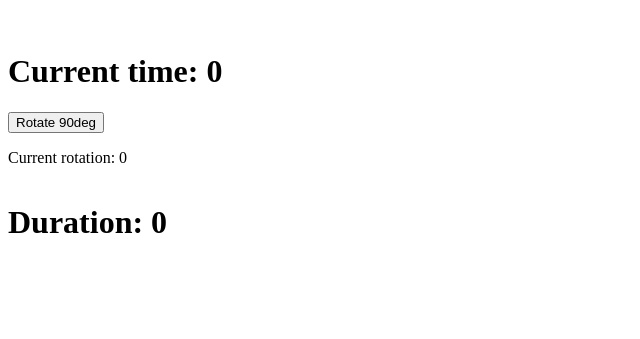
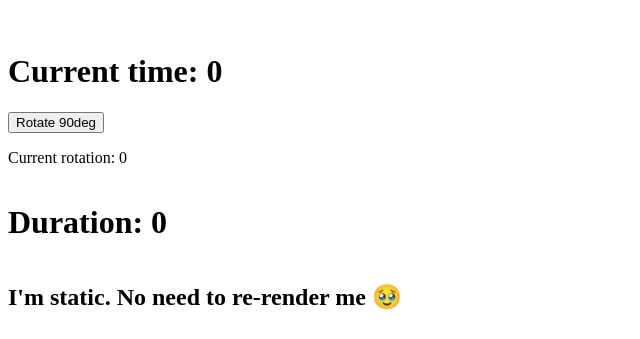
Before and after one commit to willnguyen1312/vite-react-playback, a React (Vite) app: page / in a window 1280 px wide. Shown: the part 476-815 px from the top of the page, without its empty margins (0-640 px from the left). Built offline with nearby package versions, Linux system fonts and the light colour scheme; no server answers.

Commit message:
❤️‍🔥

```diff
--- a/src/App.tsx
+++ b/src/App.tsx
@@ -1,7 +1,6 @@
 import { MediaProvider, useMediaContext } from "./MediaPlayback";
 import { Video } from "./MediaPlayback/Video";
 import React from "react";
-import { Playable } from "./MediaPlayback/Playable";
 
 const cities = [
   "East Susie",
@@ -41,7 +40,6 @@ function VideoPlayer() {
       width="810"
       height="450"
       controls
-      // src="http://commondatastorage.googleapis.com/gtv-videos-bucket/sample/BigBuckBunny.mp4"
     />
   );
 }
@@ -55,15 +53,6 @@ function CurrentTime() {
 function Duration() {
   const { mediaState } = useMediaContext();
   return <h1>Duration: {mediaState.duration}</h1>;
-}
-
-function DisplayData() {
-  const { mediaState } = useMediaContext();
-  const displayData = mockedData
-    .slice(0, Math.round(mediaState.currentTime))
-    .join(" -> ");
-
-  return <p>{displayData}</p>;
 }
 
 function Rotation() {
@@ -84,6 +73,10 @@ function Rotation() {
   );
 }
 
+function Static() {
+  return <h2>I'm static. No need to re-render me 🥹</h2>
+}
+
 function App() {
   const playerRef = React.useRef(null);
   return (
@@ -95,18 +88,14 @@ function App() {
     >
       <MediaProvider
         mediaSource="https://playertest.longtailvideo.com/adaptive/elephants_dream_v4/redundant.m3u8"
-        // initialDuration={3000}
-        // initialTime={10}
-        // initialPlaybackRate={10}
       >
-        {/* <Playable src="aha" /> */}
         <div style={{ height: 500 }}>
           <VideoPlayer />
         </div>
         <CurrentTime />
         <Rotation />
         <Duration />
-        <DisplayData />
+        <Static />
       </MediaProvider>
     </main>
   );
```
